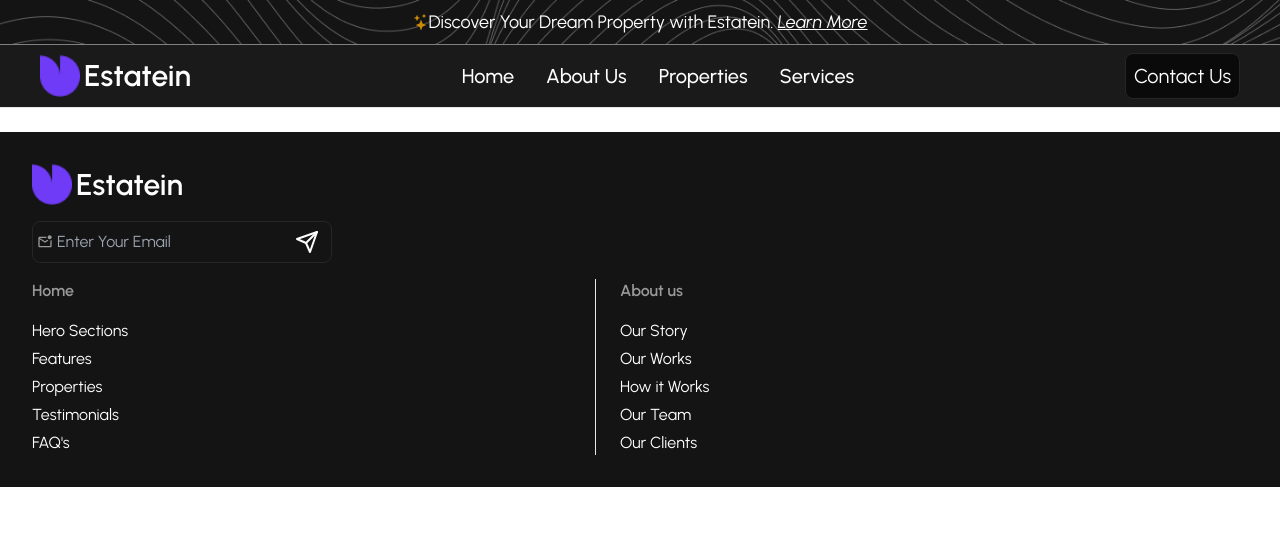
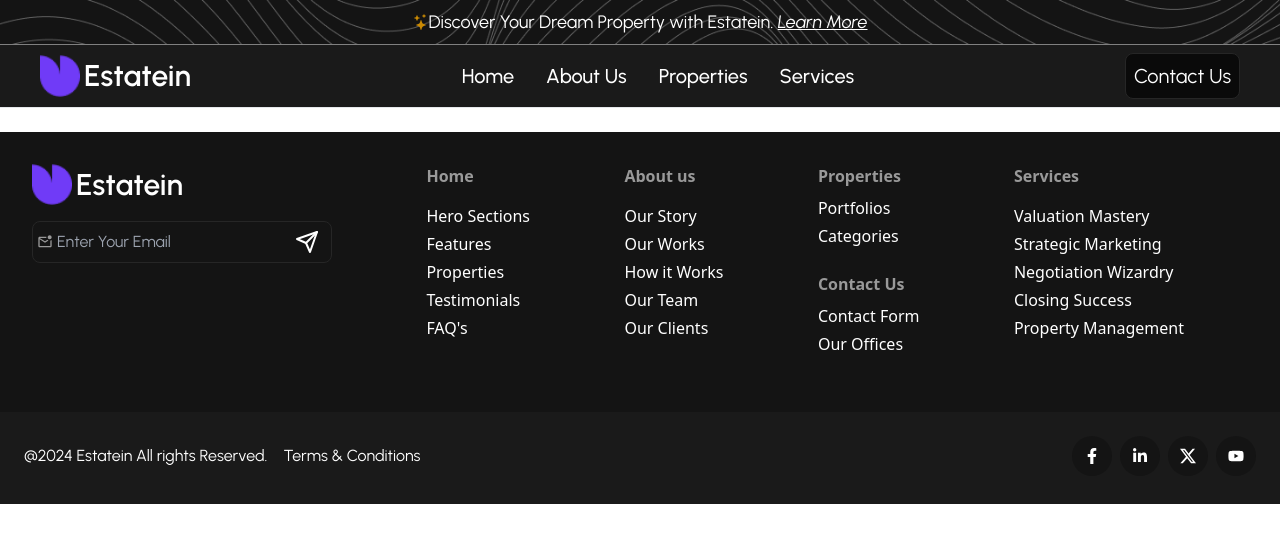
Before and after one commit to Kezmandre/Real-Estate, a React (Vite) app in the folder front-end/: page / in a window 1280 px wide. Shown: the top 542 px of the page. Built offline with nearby package versions, Linux system fonts and the light colour scheme.

Commit message:
footer update

```diff
--- a/front-end/src/Component/Footer/Footer.jsx
+++ b/front-end/src/Component/Footer/Footer.jsx
@@ -2,17 +2,22 @@ import React from "react";
 import Logo from "../../assets/Images/Logo.png";
 import { LuSend } from "react-icons/lu";
 import { MdOutlineMarkEmailUnread } from "react-icons/md";
+import { FaFacebookF, FaLinkedinIn, FaYoutube} from "react-icons/fa";
+import {BsTwitterX} from "react-icons/bs"
+
 export const Footer = () => {
+  const date = new Date();
   return (
     <div className="p-0 mt-6 bg-[#141414]">
-      <div className="w-[95%] p-8">
+      <div className="w-[95%] p-8 flex flex-col md:gap-2 md:flex-row md:justify-between">
+        <div className="">
           <div className="flex items-center justify-start gap-1 pb-4">
             <img src={Logo} alt="" className="w-[40px]" />
             <p className="text-[#fff] font-Urbanist font-semibold text-3xl">
               Estatein
             </p>
           </div>
-        <div className=" relative w-[300px] p-1 mb-4 searchInput flex justify-between items-center ">
+          <div className=" relative w-[300px] md:w-[200px] lg:w-[300px] p-1 mb-4 searchInput flex justify-between items-center ">
             <div className="flex justify-start items-center">
               <MdOutlineMarkEmailUnread className="text-[#999]" />
               <input
@@ -23,20 +28,23 @@ export const Footer = () => {
             </div>
             <LuSend className="text-white text-2xl mr-2 cursor-pointer" />
           </div>
-        <div className="flex flex-col" >
-            <div className="flex justify-start font-Urbanist">
-                <div className="w-1/2 border-r mr-6 ">
-                    <h3 className="text-[#999] pb-4 font-semibold">Home</h3>
+        </div>
+        <div className="">
+          <h3 className="text-[#999] pb-4 font-semibold cursor-pointer">
+            Home
+          </h3>
           <ul className="text-white">
             <li className="pb-1">Hero Sections</li>
             <li className="pb-1">Features</li>
             <li className="pb-1">Properties</li>
-                        <li className="pb-1">Testimonials</li>
-                        <li>FAQ's</li>
+            <li className="pb-1">Testimonials</li>{" "}
+            <li className="pb-4">FAQ's</li>
           </ul>
         </div>
-                <div className="w-1/2">
-                    <h3 className="text-[#999] pb-4 font-semibold">About us</h3>
+        <div className="mb-6 md:mb-0">
+          <h3 className="text-[#999] pb-4 font-semibold cursor-pointer">
+            About us
+          </h3>
           <ul className="text-white">
             <li className="pb-1">Our Story</li>
             <li className="pb-1">Our Works</li>
@@ -45,6 +53,56 @@ export const Footer = () => {
             <li>Our Clients</li>
           </ul>
         </div>
+        <div className="md:flex flex-col">
+          <div className="">
+            <h3 className="text-[#999] pb-4 lg:pb-2 font-semibold cursor-pointer">
+              Properties
+            </h3>
+            <ul className="text-white">
+              <li className="pb-1">Portfolios</li>
+              <li className="pb-6">Categories</li>
+            </ul>
+          </div>
+          <div className="mb-6">
+            <h3 className="font-semibold text-[#999] pb-2 cursor-pointer">
+              Contact Us
+            </h3>
+            <ul className="text-white">
+              <li className="pb-1">Contact Form</li>
+              <li className="pb">Our Offices</li>
+            </ul>
+          </div>
+        </div>
+        <div className="mb-8">
+          <h3 className="text-[#999] pb-4 font-semibold cursor-pointer">
+            Services
+          </h3>
+          <ul className="text-white gap-2">
+            <li className="pb-1">Valuation Mastery</li>
+            <li className="pb-1">Strategic Marketing</li>
+            <li className="pb-1">Negotiation Wizardry</li>
+            <li className="pb-1">Closing Success</li>
+            <li className="pb-1">Property Management</li>
+          </ul>
+        </div>
+      </div>
+      <div className="flex flex-col-reverse justify-center md:flex-row md:justify-between items-center font-Urbanist text-white p-6 lastFooter">
+        <div className=" flex flex-col justify-center items-center mb-6 md:mb-1 md:flex-row gap-4">
+          <p>@{date.getFullYear()} Estatein All rights Reserved.</p>
+          <p>Terms & Conditions</p>
+        </div>
+        <div className="flex gap-2 mb-8 md:mb-1">
+          <div className=" flex justify-center items-center w-[40px] h-[40px] footerIcon cursor-pointer">
+            <FaFacebookF className="text-white" />
+          </div>
+          <div className="flex justify-center items-center w-[40px] h-[40px] footerIcon cursor-pointer">
+            <FaLinkedinIn className="text-white"/>
+          </div>
+          <div className="flex justify-center items-center w-[40px] h-[40px] footerIcon cursor-pointer">
+            <BsTwitterX className="text-white"/>
+          </div>
+          <div className="flex justify-center items-center w-[40px] h-[40px] footerIcon cursor-pointer">
+            <FaYoutube className="text-white"/>
           </div>
         </div>
       </div>
--- a/front-end/src/index.css
+++ b/front-end/src/index.css
@@ -21,4 +21,13 @@
     border: 1px solid var(--Grey-15, #262626);
     background: var(--Grey-08, #141414);
   }
+
+  .lastFooter {
+    background: var(--Grey-10, #1a1a1a);
+  }
+
+  .footerIcon {
+    border-radius: 58px;
+    background: var(--Grey-08, #141414);
+  }
 }
```
Lines whose indentation alone changed are shown as unchanged.
